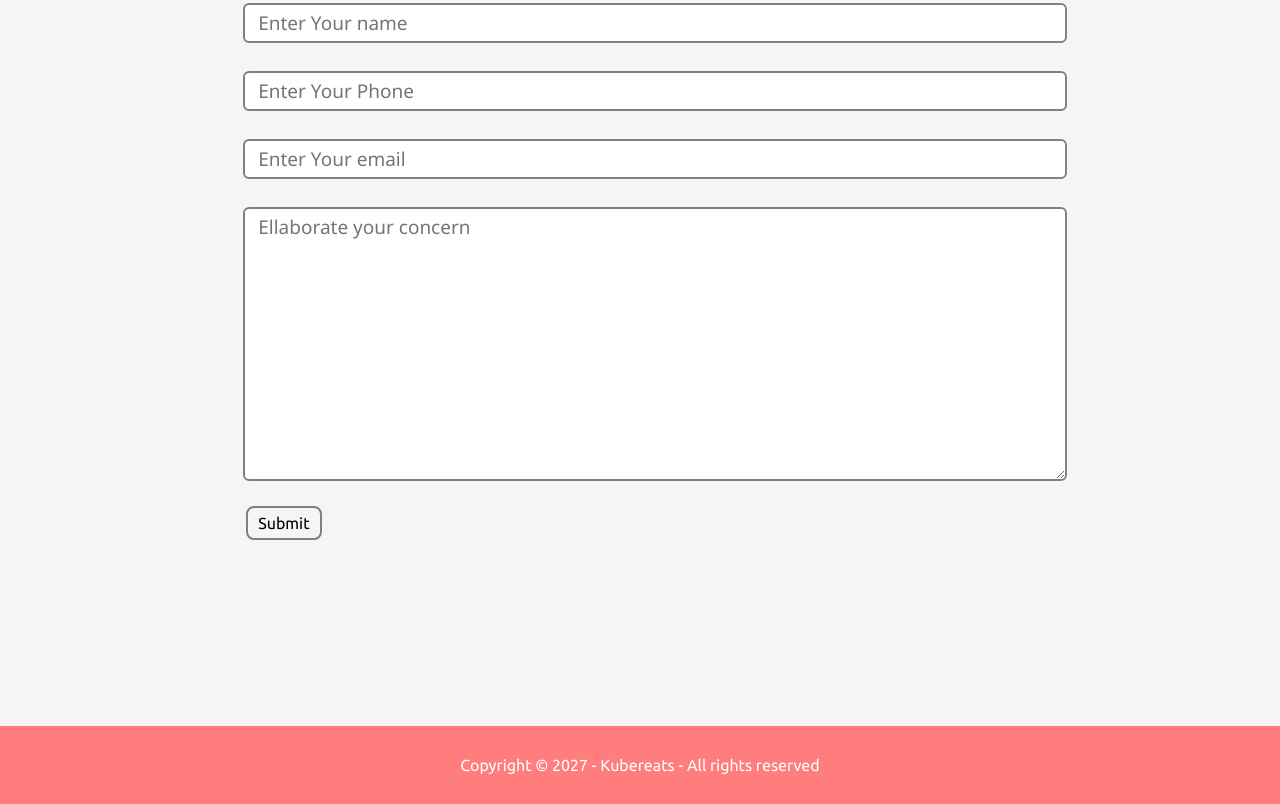
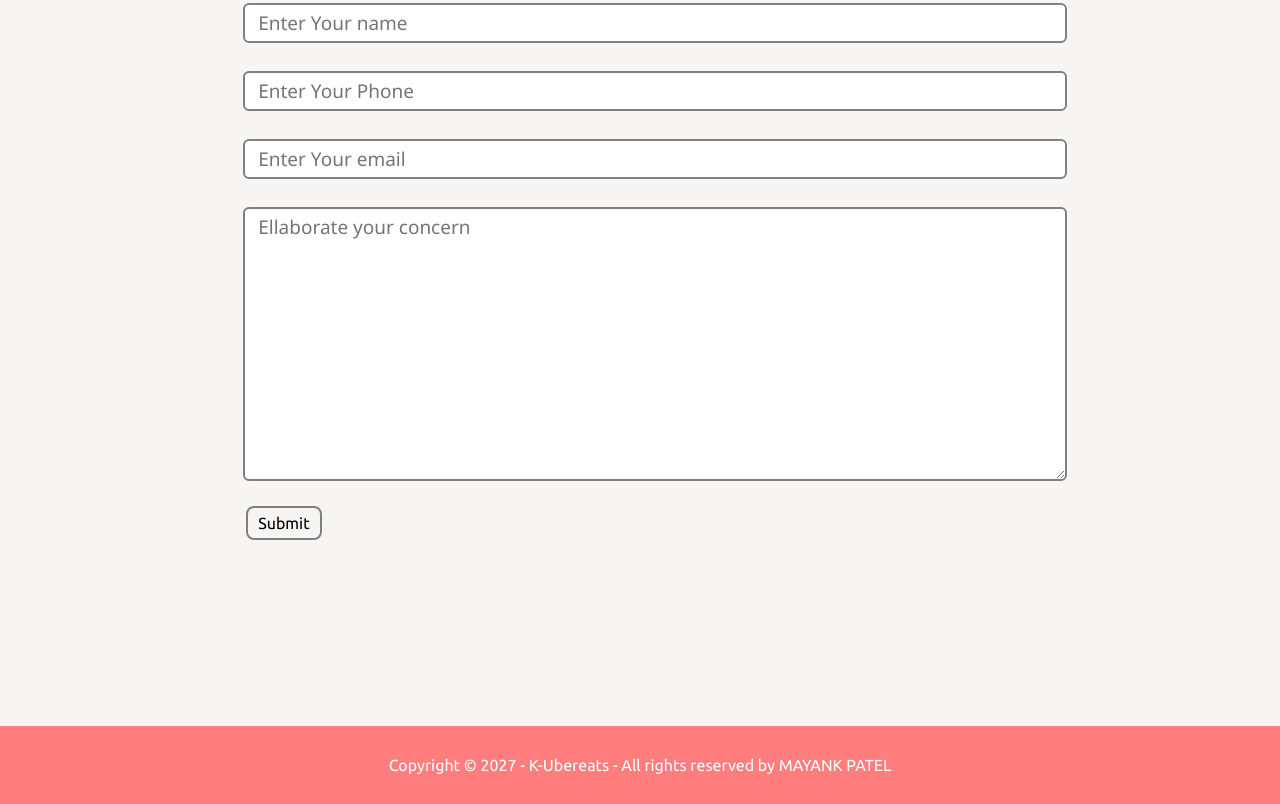
Before and after one commit to Maxsm309071/K-Ubereats.github.io, a plain HTML site: page index.html in a window 1280 px wide. Shown: the part 1812-2616 px from the top of the page. Drawn offline with Linux system fonts and the light colour scheme.

Commit message:
Update index.html

```diff
--- a/index.html
+++ b/index.html
@@ -91,7 +91,7 @@
 
     <footer class="background">
         <p class="text-footer">
-            Copyright &copy; 2027 - Kubereats - All rights reserved
+            Copyright &copy; 2027 - K-Ubereats - All rights reserved by MAYANK PATEL
         </p>
     </footer>
     <script src="36.js"></script>
```
